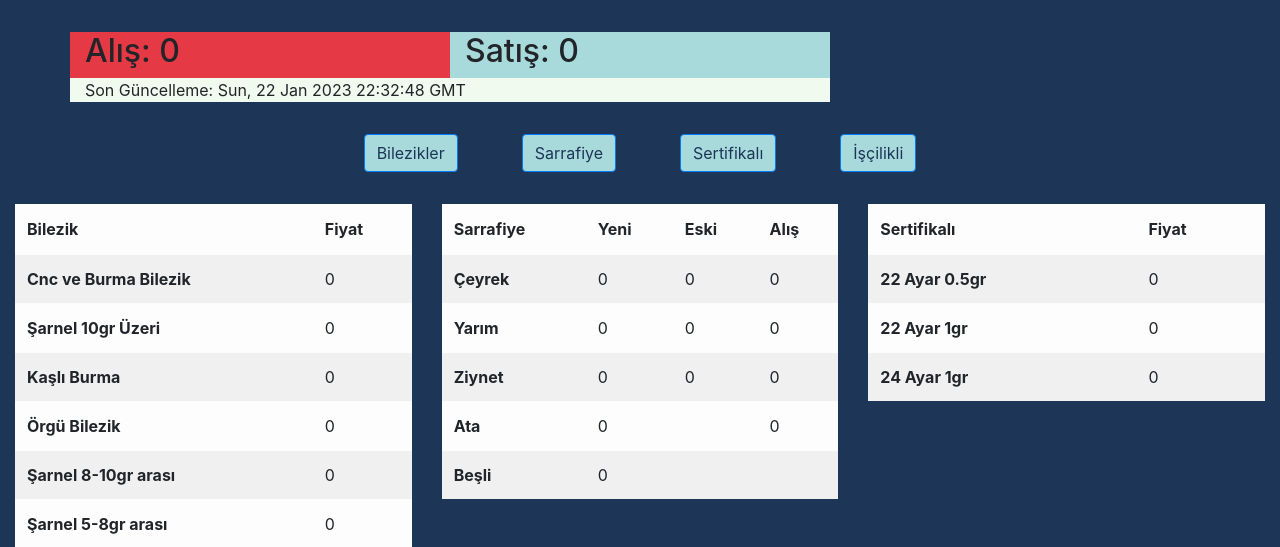
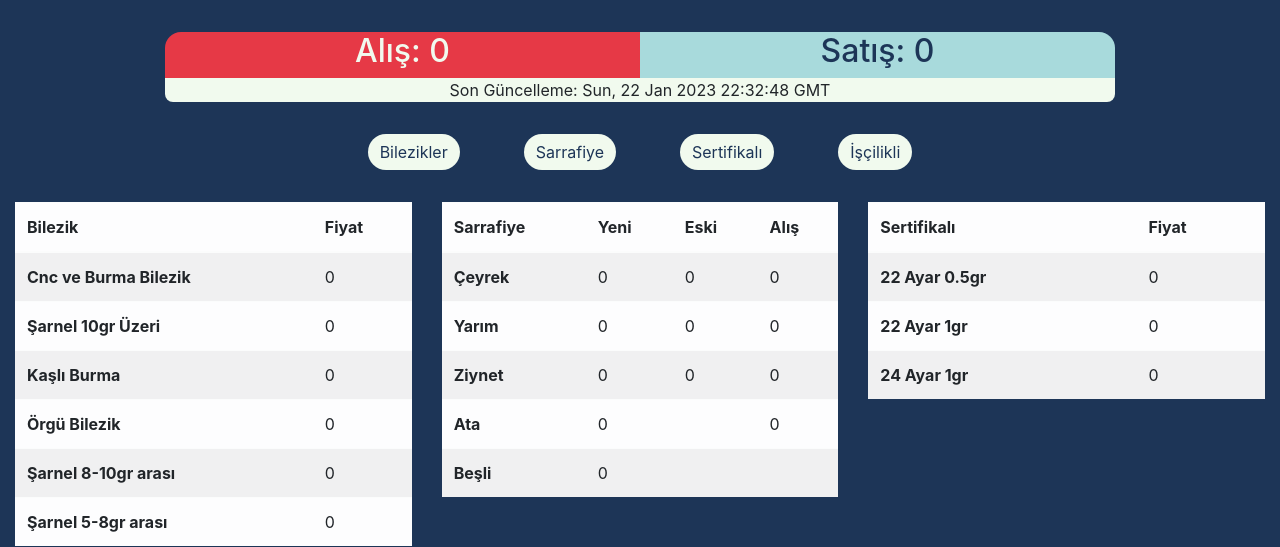
Before and after one commit to 1942Spectre/erzincan_kuyumcular, a Flask app: page / in a window 1280 px wide. Shown: the top 547 px of the page. Run offline with Flask 2, Linux system fonts and the light colour scheme.

Commit message:
visual changes

```diff
--- a/templates/home.html
+++ b/templates/home.html
@@ -1,14 +1,14 @@
 {% extends 'base.html' %} {% block title %}Erzincan Altın Fiyatları{% endblock
 title %} {% block content %}
 <div class="container">
-  <div class="row">
-    <div style="background-color: #e63946" class="col-sm-4">
+  <div class="row" style="display: flex; justify-content: center;">
+    <div style="border:none; border-top-left-radius: 1rem; color:#f1faee; text-align: center; background-color: #e63946" class="col-sm-5">
       <h2>Alış: <span id="alis"> </span></h2>
     </div>
-    <div style="background-color: #a8dadc" class="col-sm-4">
+    <div style="border:none; text-align: center; color:#1d3557; border-top-right-radius: 1rem; background-color: #a8dadc" class="col-sm-5">
       <h2>Satış: <span id="satis"> </span></h2>
     </div>
-    <div class="col-sm-8" style="background-color: #f1faee">
+    <div class="col-sm-10" style="background-color: #f1faee; border-bottom-left-radius: .5rem; border-bottom-right-radius: .5rem; text-align: center;">
       Son Güncelleme: <span id="last_reload"></span>
     </div>
   </div>
@@ -17,7 +17,7 @@ title %} {% block content %}
     style="display: flex; align-content: center; justify-content: center"
   >
     <button
-      style="margin: 2rem; background-color: #a8dadc; color: #1d3557"
+      style="margin: 2rem; border-radius: 1.5rem; border:none; background-color: #f1faee; color: #1d3557"
       class="btn btn-primary"
       type="button"
       data-toggle="collapse"
@@ -28,7 +28,7 @@ title %} {% block content %}
       Bilezikler
     </button>
     <button
-      style="margin: 2rem; background-color: #a8dadc; color: #1d3557"
+      style="margin: 2rem; border-radius: 1.5rem; border:none; background-color: #f1faee; color: #1d3557"
       class="btn btn-primary"
       type="button"
       data-toggle="collapse"
@@ -39,7 +39,7 @@ title %} {% block content %}
       Sarrafiye
     </button>
     <button
-      style="margin: 2rem; background-color: #a8dadc; color: #1d3557"
+      style="margin: 2rem; border-radius: 1.5rem; border:none; background-color: #f1faee; color: #1d3557"
       class="btn btn-primary"
       type="button"
       data-toggle="collapse"
@@ -50,7 +50,7 @@ title %} {% block content %}
       Sertifikalı
     </button>
     <button
-      style="margin: 2rem; background-color: #a8dadc; color: #1d3557"
+      style="margin: 2rem; border-radius: 1.5rem; border:none; background-color: #f1faee; color: #1d3557"
       class="btn btn-primary"
       type="button"
       data-toggle="collapse"
```
